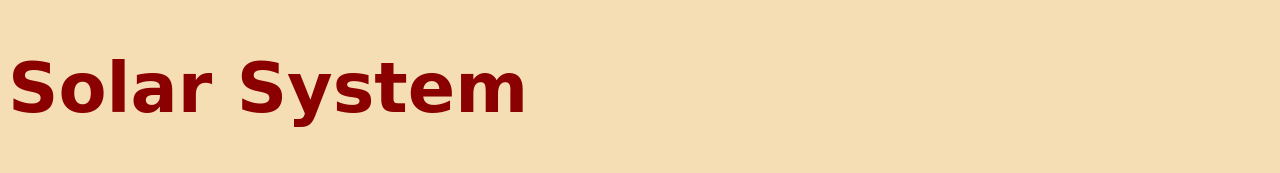
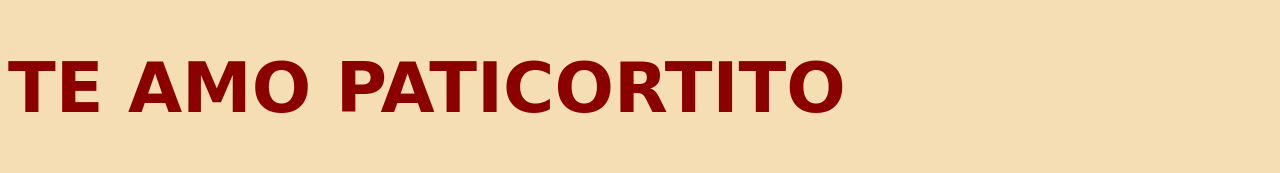
Before and after one commit to Giulianayarleque/solarsystem, a plain HTML site: page index.html in a window 1280 px wide. Shown: the top 173 px of the page. Drawn offline with Linux system fonts and the light colour scheme.

Commit message:
Update index.html

```diff
--- a/index.html
+++ b/index.html
@@ -12,7 +12,7 @@
   </head>
   <body style="background-color: wheat">
     <h1 style="font-family: Cursive; font-size: 70px; color: rgb(139, 0, 0)">
-      Solar System
+        TE AMO PATICORTITO
     </h1>
     <img
       src="https://upload.wikimedia.org/wikipedia/commons/c/cb/Planets2013.svg"
```
